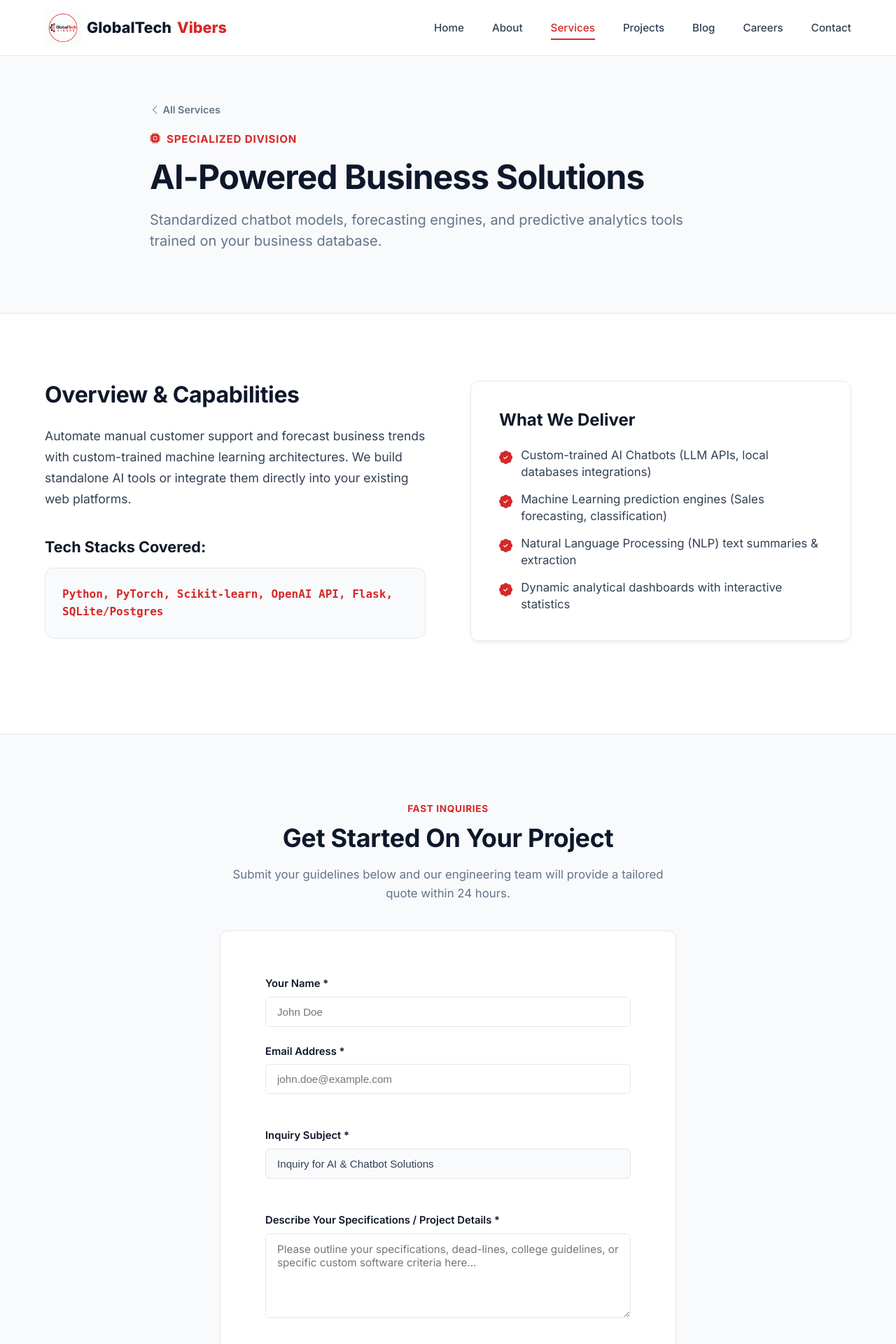
After one commit to globaltechvibers/globaltechvibers, a Flask app: page /services/ai-solutions in a window 1280 px wide. The commit adds this page. Shown: the top 1920 px of the page at 70% size. Run offline with Flask 3, Linux system fonts and the light colour scheme; some libraries are stand-ins or nearby versions.

Commit message:
added seo

```diff
--- a/blueprints/main.py
+++ b/blueprints/main.py
@@ -129,6 +129,65 @@ def contact():
 def terms():
     return render_template('terms.html')
 
+SERVICES_DATA = {
+    'academic-projects': {
+        'title': 'College Major & Minor Projects | IEEE Final Year Support',
+        'meta_desc': 'Get professional college major & minor project support. We provide complete IEEE project source code, UML design documentation, and Viva prep guidance.',
+        'heading': 'Academic & IEEE Projects Support',
+        'subheading': 'Empowering students with industry-grade capstone engineering, full source code, and step-by-step documentation.',
+        'icon': 'bi-mortarboard-fill',
+        'overview': 'We help final year students bridge the gap between academic theory and professional engineering. Our systems are built from scratch using modern stacks, ensuring your submission stands out.',
+        'features': [
+            'Complete Source Code (Python, Flask, Java, C++)',
+            'Full Documentation (IEEE format, SRS layouts, UML/DFD diagrams)',
+            'Viva-Voce preparation and concept walk-throughs',
+            'Local setup and deployment assistance (1-on-1 support)'
+        ],
+        'tech_stack': 'Python, Flask, SQLite, PostgreSQL, Java, MySQL, HTML5/CSS3/JS',
+        'cta_subject': 'Inquiry for Academic Project Support'
+    },
+    'web-development': {
+        'title': 'Custom Web Development | Custom ERP & CRM Systems',
+        'meta_desc': 'Build high-performance web applications, business portals, and custom ERP/CRM platforms. Scalable, secure database integrations with Neon Postgres and SQLite.',
+        'heading': 'Enterprise Web Applications',
+        'subheading': 'Custom web portals, scalable B2B applications, and robust internal tracking suites designed for startups and established brands.',
+        'icon': 'bi-laptop-fill',
+        'overview': 'We build custom, scalable web architectures tailored to your specific business processes. By productizing your workflows, we eliminate manual administration hours and save costs.',
+        'features': [
+            'Custom ERP & CRM development (Inventory, Sales, Employee tracking)',
+            'Secure Database connections (Neon PostgreSQL, connection pooling)',
+            'Responsive frontend designs built from scratch (vanilla CSS/JS)',
+            'Restful API development and third-party integrations (Stripe, Twilio)'
+        ],
+        'tech_stack': 'Python Flask, Gunicorn, PostgreSQL, SQLite, HTML5/CSS3/JS, Render Cloud',
+        'cta_subject': 'Inquiry for Web Development Services'
+    },
+    'ai-solutions': {
+        'title': 'AI & Machine Learning Solutions | Custom Chatbots',
+        'meta_desc': 'Deploy custom AI chatbots, machine learning prediction models, and data analytics dashboards. Scalable integrations to automate client support.',
+        'heading': 'AI-Powered Business Solutions',
+        'subheading': 'Standardized chatbot models, forecasting engines, and predictive analytics tools trained on your business database.',
+        'icon': 'bi-cpu-fill',
+        'overview': 'Automate manual customer support and forecast business trends with custom-trained machine learning architectures. We build standalone AI tools or integrate them directly into your existing web platforms.',
+        'features': [
+            'Custom-trained AI Chatbots (LLM APIs, local databases integrations)',
+            'Machine Learning prediction engines (Sales forecasting, classification)',
+            'Natural Language Processing (NLP) text summaries & extraction',
+            'Dynamic analytical dashboards with interactive statistics'
+        ],
+        'tech_stack': 'Python, PyTorch, Scikit-learn, OpenAI API, Flask, SQLite/Postgres',
+        'cta_subject': 'Inquiry for AI & Chatbot Solutions'
+    }
+}
+
+@main_bp.route('/services/<service_slug>')
+def service_detail(service_slug):
+    service = SERVICES_DATA.get(service_slug)
+    if not service:
+        from flask import abort
+        abort(404)
+    return render_template('service_detail.html', service=service, service_slug=service_slug)
+
 @main_bp.route('/robots.txt')
 def robots():
     return send_from_directory(current_app.static_folder, 'robots.txt')
--- a/static/css/admin.css
+++ b/static/css/admin.css
@@ -245,4 +245,7 @@
     .admin-metrics-grid {
         grid-template-columns: 1fr;
     }
+    .form-grid-2 {
+        grid-template-columns: 1fr;
+    }
 }
--- a/static/robots.txt
+++ b/static/robots.txt
@@ -4,5 +4,7 @@ Allow: /
 # Prevent indexing of sensitive or POST form targets
 Disallow: /contact/submit
 Disallow: /newsletter/subscribe
+Disallow: /careers/apply
+Disallow: /admin/
 
 Sitemap: https://www.globaltechvibers.com/sitemap.xml
--- a/templates/careers.html
+++ b/templates/careers.html
@@ -350,6 +350,9 @@
             margin: 16px;
             padding: var(--spacing-md);
         }
+        .form-grid-2 {
+            grid-template-columns: 1fr !important;
+        }
     }
 </style>
     </div>
--- /dev/null
+++ b/templates/service_detail.html
@@ -0,0 +1,104 @@
+{% extends 'base.html' %}
+
+{% block title %}{{ service.title }}{% endblock %}
+
+{% block description %}{{ service.meta_desc }}{% endblock %}
+
+{% block content %}
+<!-- Service Detail Hero Section -->
+<section class="section animate-fade" style="background-color: var(--color-section-bg); padding: var(--spacing-xl) 0; border-bottom: 1px solid var(--color-border);">
+    <div class="container" style="max-width: 900px; text-align: left;">
+        <div style="margin-bottom: var(--spacing-sm);">
+            <a href="/services" style="font-size: 0.9rem; font-weight: 600; color: var(--color-text-muted); display: inline-flex; align-items: center; gap: 4px;">
+                <i class="bi bi-chevron-left"></i> All Services
+            </a>
+        </div>
+
+        <span style="font-weight: 700; color: var(--color-primary); font-size: 0.95rem; text-transform: uppercase; letter-spacing: 0.05em; display: inline-flex; align-items: center; gap: 8px; margin-bottom: 12px;">
+            <i class="bi {{ service.icon }}"></i> Specialized Division
+        </span>
+        <h1 style="font-size: 3rem; margin-bottom: var(--spacing-sm); color: var(--color-dark-navy);">{{ service.heading }}</h1>
+        <p style="font-size: 1.25rem; color: var(--color-text-muted); max-width: 800px; line-height: 1.5;">{{ service.subheading }}</p>
+    </div>
+</section>
+
+<!-- Deep Dive Content & Features -->
+<section class="section">
+    <div class="container">
+        <div class="grid grid-2" style="gap: var(--spacing-xl); align-items: start;">
+
+            <!-- Left Column: Details -->
+            <div class="reveal reveal-up active">
+                <h2 style="font-size: 2rem; margin-bottom: var(--spacing-md); color: var(--color-dark-navy);">Overview & Capabilities</h2>
+                <p style="font-size: 1.1rem; line-height: 1.7; color: var(--color-text); margin-bottom: var(--spacing-lg);">{{ service.overview }}</p>
+
+                <h3 style="font-size: 1.35rem; margin-bottom: var(--spacing-sm); color: var(--color-dark-navy);">Tech Stacks Covered:</h3>
+                <div style="background-color: var(--color-section-bg); border: 1px solid var(--color-border); border-radius: var(--radius-md); padding: var(--spacing-md); margin-bottom: var(--spacing-lg);">
+                    <p style="font-family: monospace; font-size: 1rem; color: var(--color-primary); margin: 0; font-weight: 600;">
+                        {{ service.tech_stack }}
+                    </p>
+                </div>
+            </div>
+
+            <!-- Right Column: Features Checklist -->
+            <div class="reveal reveal-up active" style="background-color: #FFFFFF; border: 1px solid var(--color-border); border-radius: var(--radius-md); padding: var(--spacing-lg); box-shadow: var(--shadow-md);">
+                <h3 style="font-size: 1.5rem; margin-bottom: var(--spacing-md); color: var(--color-dark-navy);">What We Deliver</h3>
+                <ul style="list-style: none; padding: 0; margin: 0; display: flex; flex-direction: column; gap: var(--spacing-sm);">
+                    {% for feature in service.features %}
+                    <li style="display: flex; align-items: flex-start; gap: 12px; font-size: 1.05rem; line-height: 1.4; color: var(--color-text);">
+                        <i class="bi bi-patch-check-fill" style="color: var(--color-primary); font-size: 1.2rem; flex-shrink: 0; margin-top: 2px;"></i>
+                        <span>{{ feature }}</span>
+                    </li>
+                    {% endfor %}
+                </ul>
+            </div>
+
+        </div>
+    </div>
+</section>
+
+<!-- Inline Conversion Form Section -->
+<section class="section section-bg" style="border-top: 1px solid var(--color-border); border-bottom: 1px solid var(--color-border);">
+    <div class="container" style="max-width: 700px;">
+        <div class="reveal reveal-up active text-center" style="margin-bottom: var(--spacing-lg);">
+            <span style="font-weight: 700; color: var(--color-primary); font-size: 0.85rem; text-transform: uppercase; letter-spacing: 0.05em; display: block; margin-bottom: 8px;">Fast Inquiries</span>
+            <h2>Get Started On Your Project</h2>
+            <p style="color: var(--color-text-muted); font-size: 1.05rem;">Submit your guidelines below and our engineering team will provide a tailored quote within 24 hours.</p>
+        </div>
+
+        <!-- Flask Form Handler Integration -->
+        <div class="card reveal reveal-up active" style="background-color: #FFFFFF; border: 1px solid var(--color-border); border-radius: var(--radius-md); padding: var(--spacing-xl); box-shadow: var(--shadow-sm);">
+            <form action="/contact/submit" method="POST" id="inquiryForm" style="display: flex; flex-direction: column; gap: var(--spacing-md);">
+                <!-- Anti-CSRF Protection Token -->
+                <input type="hidden" name="csrf_token" value="{{ csrf_token() }}">
+
+                <div class="form-grid-2">
+                    <div class="form-group" style="display: flex; flex-direction: column; gap: 6px;">
+                        <label for="name" style="font-weight: 600; font-size: 0.925rem; color: var(--color-dark-navy);">Your Name *</label>
+                        <input type="text" id="name" name="name" required placeholder="John Doe" style="padding: 0.75rem 1rem; border: 1px solid var(--color-border); border-radius: var(--radius-sm); font-size: 0.95rem; width: 100%;">
+                    </div>
+
+                    <div class="form-group" style="display: flex; flex-direction: column; gap: 6px;">
+                        <label for="email" style="font-weight: 600; font-size: 0.925rem; color: var(--color-dark-navy);">Email Address *</label>
+                        <input type="email" id="email" name="email" required placeholder="john.doe@example.com" style="padding: 0.75rem 1rem; border: 1px solid var(--color-border); border-radius: var(--radius-sm); font-size: 0.95rem; width: 100%;">
+                    </div>
+                </div>
+
+                <div class="form-group" style="display: flex; flex-direction: column; gap: 6px;">
+                    <label for="subject" style="font-weight: 600; font-size: 0.925rem; color: var(--color-dark-navy);">Inquiry Subject *</label>
+                    <input type="text" id="subject" name="subject" required readonly value="{{ service.cta_subject }}" style="padding: 0.75rem 1rem; border: 1px solid var(--color-border); border-radius: var(--radius-sm); font-size: 0.95rem; width: 100%; background-color: var(--color-section-bg); cursor: not-allowed; font-weight: 500; color: var(--color-text);">
+                </div>
+
+                <div class="form-group" style="display: flex; flex-direction: column; gap: 6px;">
+                    <label for="message" style="font-weight: 600; font-size: 0.925rem; color: var(--color-dark-navy);">Describe Your Specifications / Project Details *</label>
+                    <textarea id="message" name="message" required rows="5" placeholder="Please outline your specifications, dead-lines, college guidelines, or specific custom software criteria here..." style="padding: 0.75rem 1rem; border: 1px solid var(--color-border); border-radius: var(--radius-sm); font-size: 0.95rem; width: 100%; font-family: inherit; resize: vertical;"></textarea>
+                </div>
+
+                <div style="text-align: center; margin-top: var(--spacing-sm);">
+                    <button type="submit" class="btn btn-primary" style="padding: 0.8rem 2.25rem; font-size: 1rem; font-weight: 600; width: 100%;"><i class="bi bi-send-fill" style="margin-right: 6px;"></i> Send Inquiry Request</button>
+                </div>
+            </form>
+        </div>
+    </div>
+</section>
+{% endblock %}
--- a/templates/services.html
+++ b/templates/services.html
@@ -22,6 +22,7 @@
             <span style="font-weight: 700; color: var(--color-primary); font-size: 0.85rem; text-transform: uppercase; letter-spacing: 0.05em; display: block; margin-bottom: 8px;">Academic Projects</span>
             <h2>Graduate Capstone & IEEE Support</h2>
             <p>High-quality code frameworks, complete thesis guidelines, and setup assistance for engineering and computing students.</p>
+            <a href="/services/academic-projects" class="btn btn-outline" style="margin-top: 12px; display: inline-flex; align-items: center; gap: 8px; font-size: 0.9rem; padding: 0.5rem 1.25rem; border: 1.5px solid var(--color-primary); border-radius: var(--radius-sm); font-weight: 600; color: var(--color-primary); transition: all 0.2s ease;">Learn More: Academic Support <i class="bi bi-arrow-right"></i></a>
         </div>
 
         <div class="grid grid-4" class="grid-2">
@@ -64,6 +65,7 @@
             <span style="font-weight: 700; color: var(--color-primary); font-size: 0.85rem; text-transform: uppercase; letter-spacing: 0.05em; display: block; margin-bottom: 8px;">Custom Web Applications</span>
             <h2>Commercial Web & Custom Software</h2>
             <p>Clean, minimal, responsive corporate web systems engineered to improve your business efficiency.</p>
+            <a href="/services/web-development" class="btn btn-outline" style="margin-top: 12px; display: inline-flex; align-items: center; gap: 8px; font-size: 0.9rem; padding: 0.5rem 1.25rem; border: 1.5px solid var(--color-primary); border-radius: var(--radius-sm); font-weight: 600; color: var(--color-primary); transition: all 0.2s ease;">Learn More: Custom Software <i class="bi bi-arrow-right"></i></a>
         </div>
 
         <div class="grid grid-3">
@@ -120,6 +122,7 @@
             <span style="font-weight: 700; color: var(--color-primary); font-size: 0.85rem; text-transform: uppercase; letter-spacing: 0.05em; display: block; margin-bottom: 8px;">Intelligent Tech</span>
             <h2>Artificial Intelligence & Automation</h2>
             <p>Integrate machine learning, smart chatbots, and script-based automation to optimize operations.</p>
+            <a href="/services/ai-solutions" class="btn btn-outline" style="margin-top: 12px; display: inline-flex; align-items: center; gap: 8px; font-size: 0.9rem; padding: 0.5rem 1.25rem; border: 1.5px solid var(--color-primary); border-radius: var(--radius-sm); font-weight: 600; color: var(--color-primary); transition: all 0.2s ease;">Learn More: AI Solutions <i class="bi bi-arrow-right"></i></a>
         </div>
 
         <div class="grid grid-3">
```
Also changed, not shown: static/sitemap.xml (+18 -0 lines).
